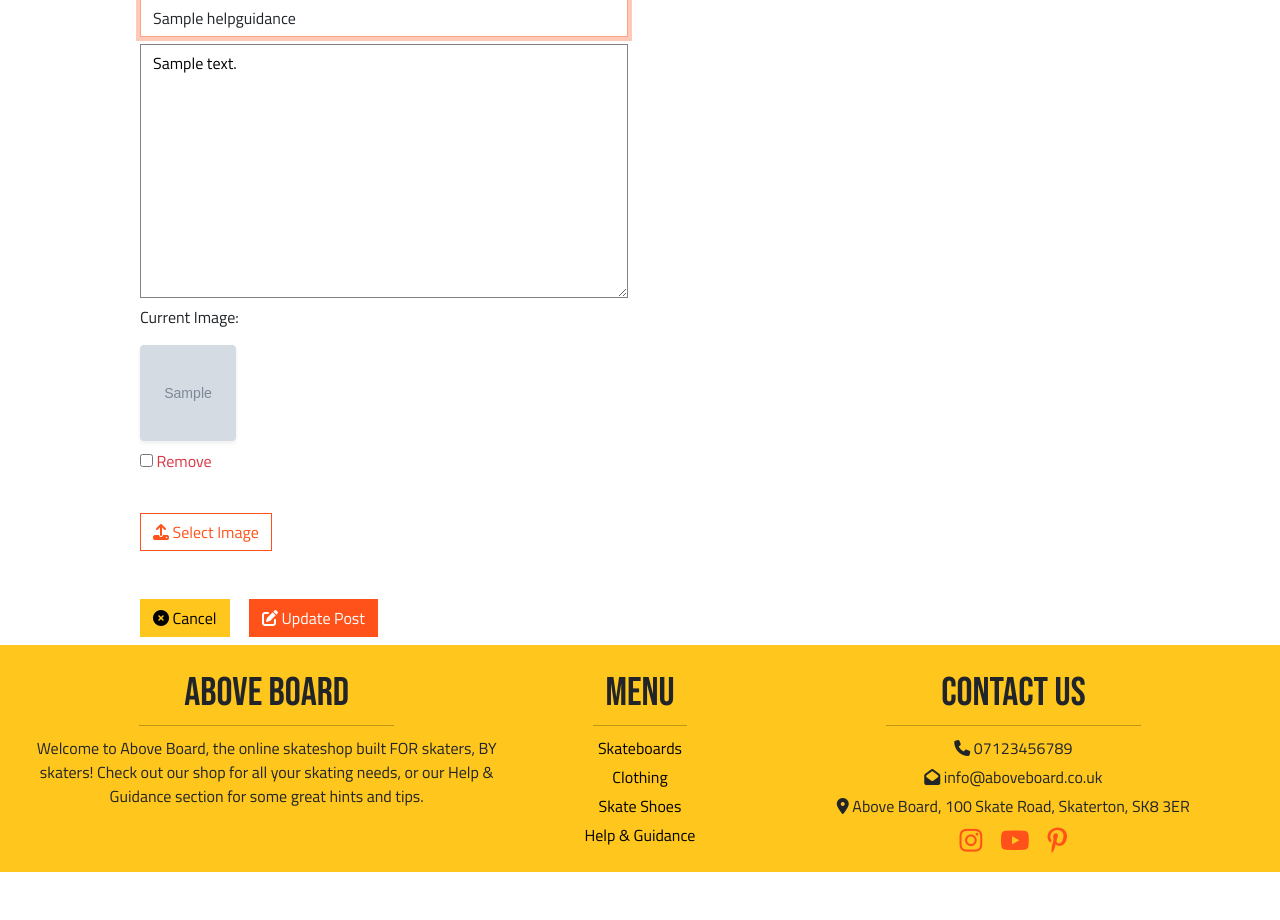
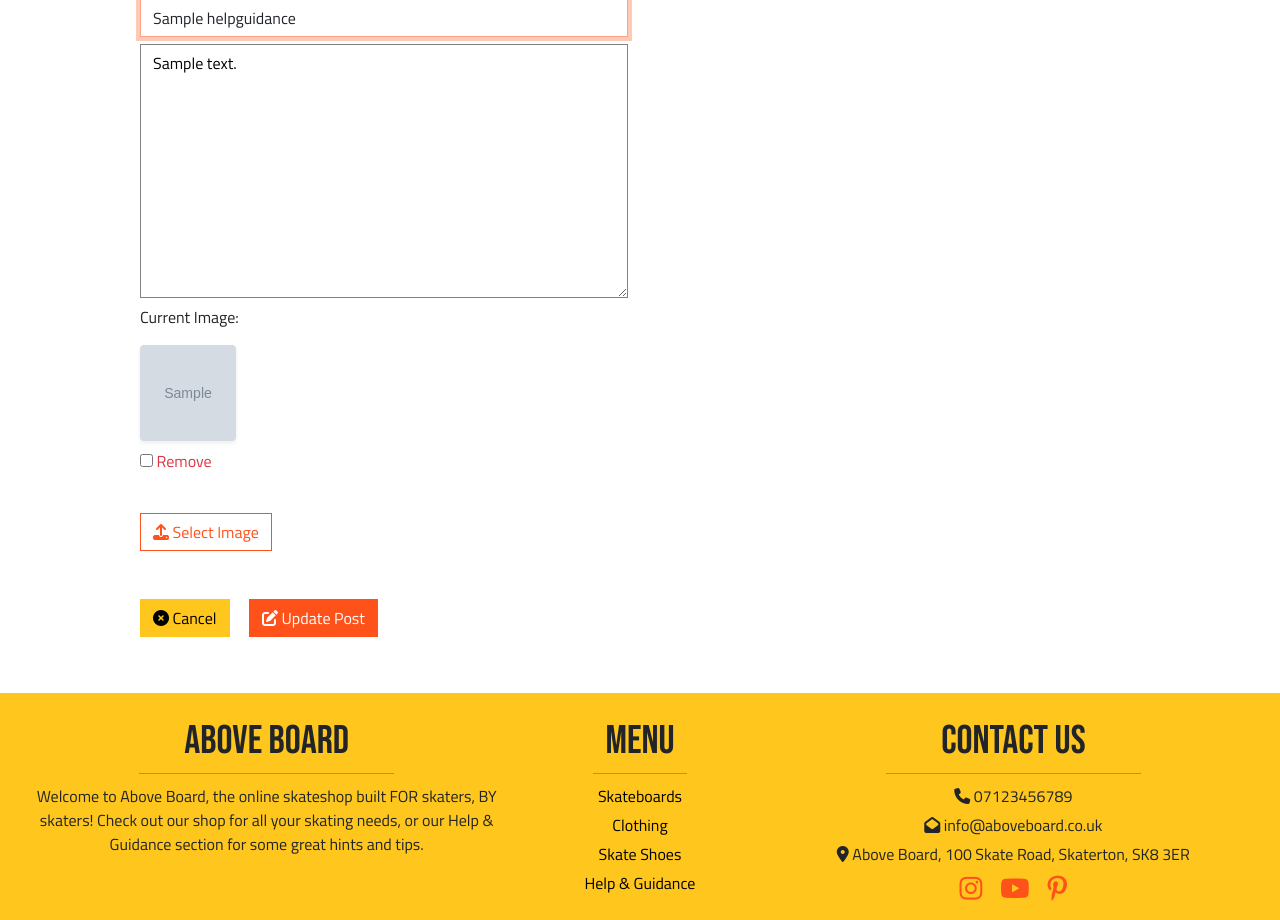
Before and after one commit to taybro23/AboveBoard_MS4, a Django app: page /help/edit/1 in a window 1280 px wide. Shown: the part 291-1211 px from the top of the page. Before the commit the page ends 1163 px from the top, so only its background shows below. Run offline with Django 3.2, Linux system fonts and the light colour scheme; a user stored in the database is signed in; tables that the repository leaves empty hold one stand-in row (values such as "Sample post"); grey boxes marked "Sample" are stand-in pictures; parts of the project's set-up code (start-up, migrations or seed data) failed here and were passed over; some libraries are stand-ins or nearby versions.

Commit message:
Added margins, comments and content.

```diff
--- a/help/templates/help/add_post.html
+++ b/help/templates/help/add_post.html
@@ -20,11 +20,11 @@
             <div class="col-12 col-md-6">
                 <hr>
                 <h1 class="mb-4">Help & Guidance Management</h1>
-                <h5>Add a Post</h5>
+                <h5>Add Post</h5>
                 <hr>
             </div>
         </div>
-        <!----- Add Product Form ----->
+        <!----- Add Post Form ----->
         <div class="row">
             <div class="col-12 col-md-6">
                 <form method="POST" action="{% url 'add_post' %}" class="form mb-2" enctype="multipart/form-data">
--- a/help/templates/help/edit_post.html
+++ b/help/templates/help/edit_post.html
@@ -15,7 +15,7 @@
 
     <div class="overlay"></div>
     <!----- Edit Post Page ---------------------------------------->
-    <div class="container">
+    <div class="container mb-5">
         <div class="row">
             <div class="col-12 col-md-6">
                 <hr>
```
